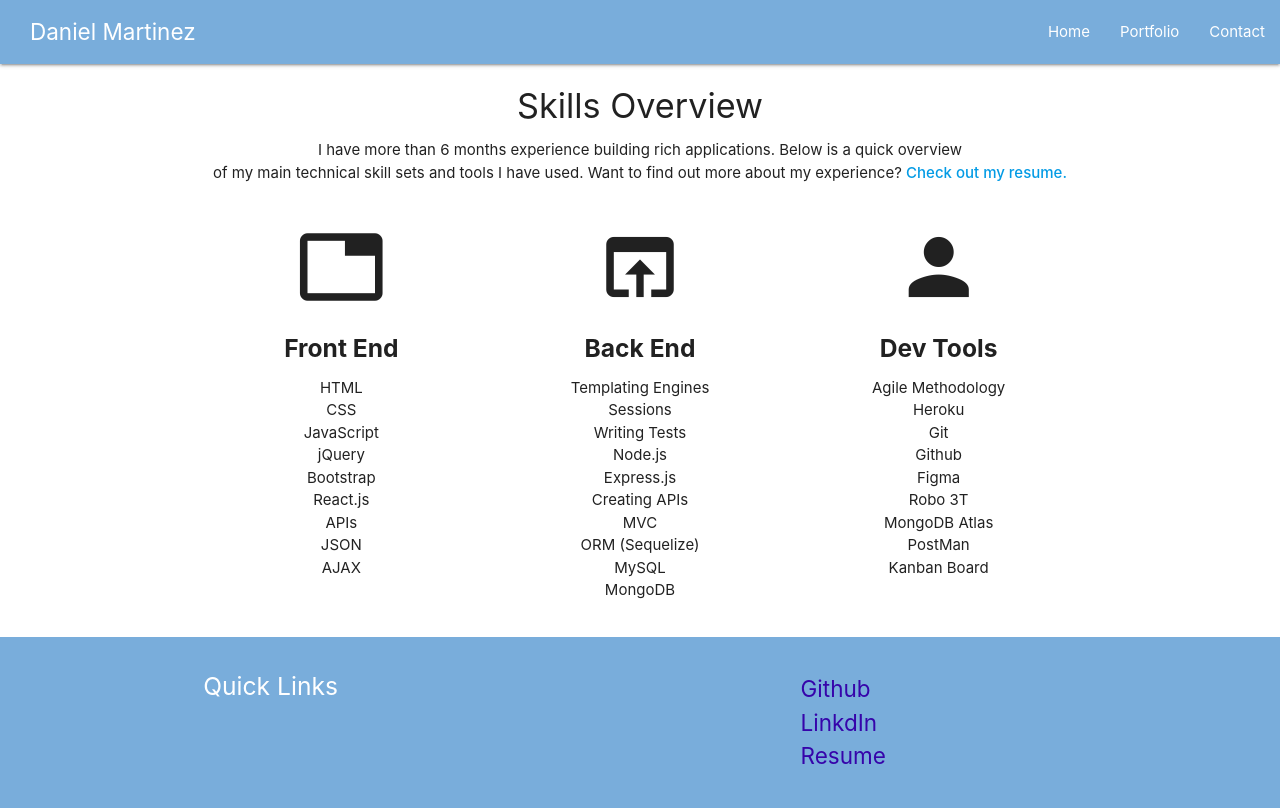
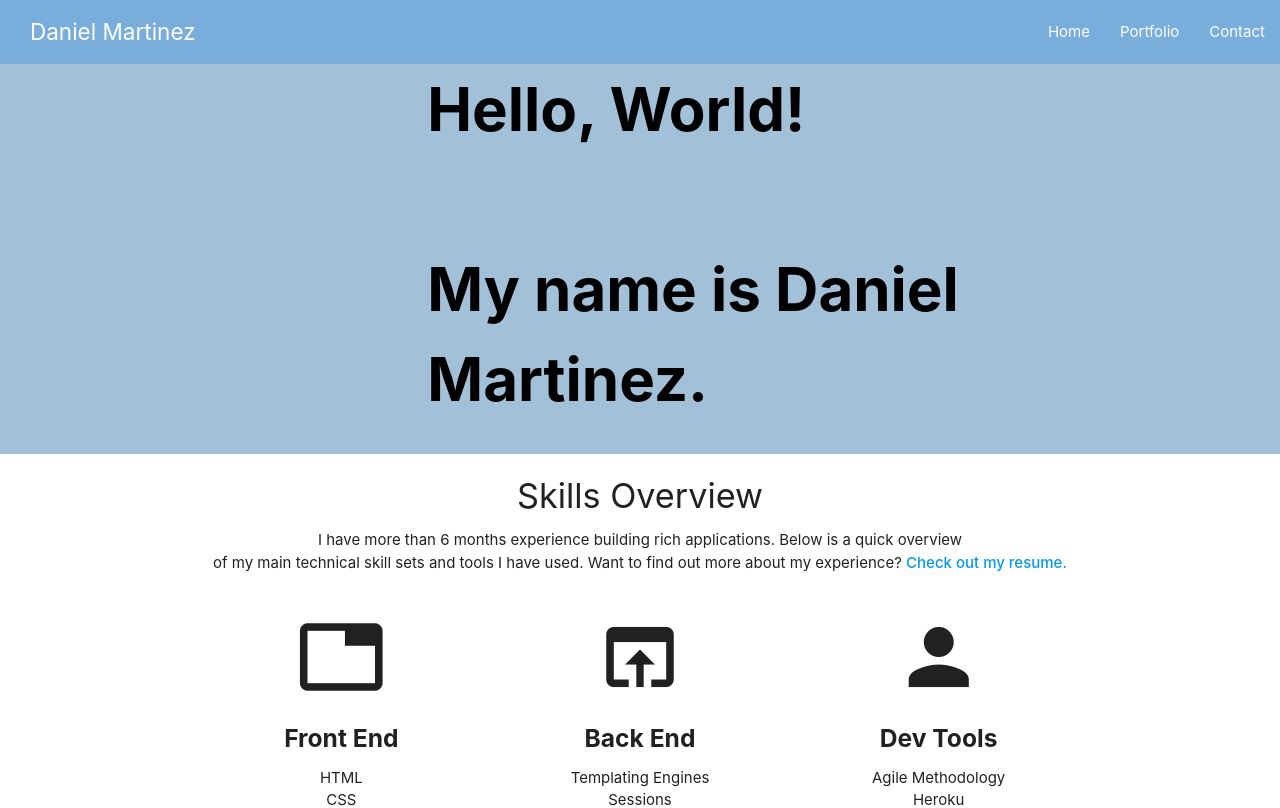
Before and after one commit to xdanielmtz/react-portfolio, a React (Create React App) app: page / in a window 1280 px wide. Shown: the top 808 px of the page. Built offline with nearby package versions, Linux system fonts and the light colour scheme.

Commit message:
added the banner component home

```diff
--- a/src/pages/Home/Home.jsx
+++ b/src/pages/Home/Home.jsx
@@ -1,10 +1,12 @@
 import React from "react";
+import Banner from "../../components/Banner/Banner";
 import "./home.css";
+
 
 const Home = () => {
   return (
     <>
-
+     <Banner/>
       <h4 className="center-align">Skills Overview</h4>
       <p className="center-align">
         I have more than 6 months experience building rich applications. Below
```
Also changed, not shown: 1 other file (tests, documents, lock files or other folders).
